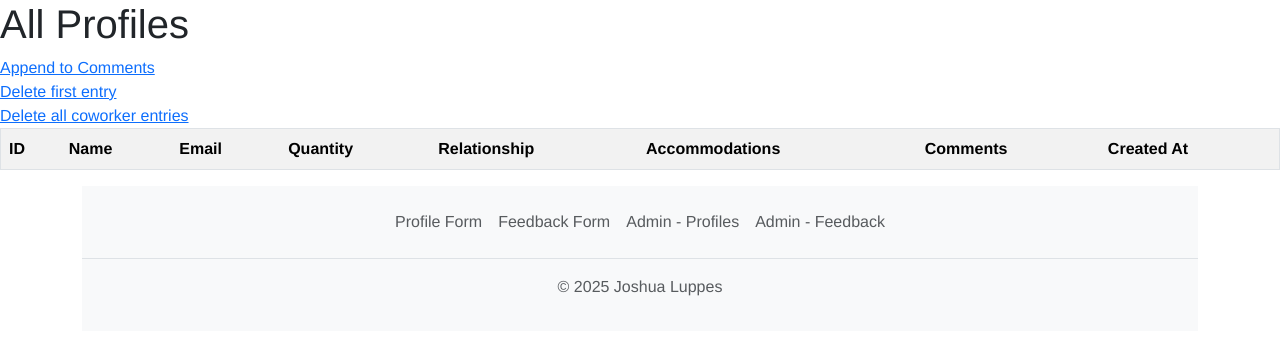
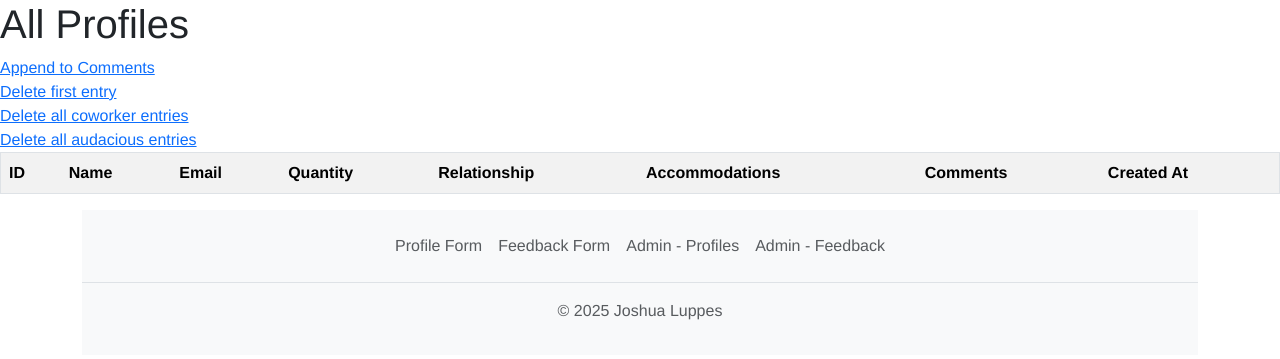
Before and after one commit to taadavis-web/Forms, a Flask app: page /admin/profiles in a window 1280 px wide. Shown: the part 73-432 px from the top of the page. Run offline with Flask 3, Linux system fonts and the light colour scheme; lists and menus that the app fills with data are empty.

Commit message:
Add route to delete audacious profiles

```diff
--- a/app.py
+++ b/app.py
@@ -130,6 +130,19 @@ def admin_profiles_deleteCoworker():
         profiles = Profile.query.all()
         return render_template('admin_profiles.html', profiles=profiles, error=error)
 
+@app.route('/admin/profiles/deleteAudaciousGuest')
+def admin_profiles_delete_audacious_guests():
+    try:
+        deleted_count = Profile.query.filter(Profile.quan > 5).delete()
+
+        db.session.commit()
+
+        return redirect(url_for('admin_profiles'))
+    except Exception as e:
+        error = f"Error deleting audacious profiles: {str(e)}"
+        profiles = Profile.query.all()
+        return render_template('admin_profiles.html', profiles=profiles, error=error)
+
 
 @app.route('/admin/profiles/AppendComments')
 def admin_profiles_appendComments():
--- a/templates/admin_profiles.html
+++ b/templates/admin_profiles.html
@@ -12,6 +12,10 @@ endblock%} {% block content %}
 <br />
 <a href="{{url_for('admin_profiles_deleteCoworker')}}"
   >Delete all coworker entries</a
+>
+<br />
+<a href="{{url_for('admin_profiles_delete_audacious_guests')}}"
+  >Delete all audacious entries</a
 >
 
 <table class="table table-striped" border="1">
```
